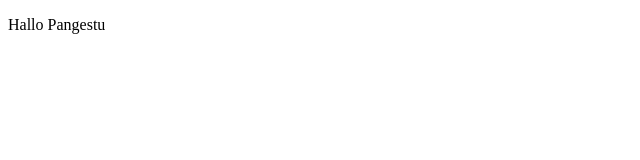
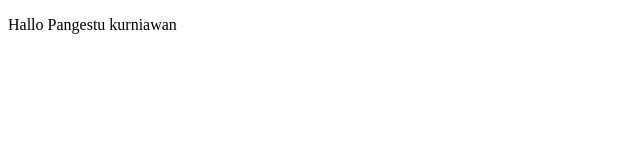
Before and after one commit to pangestuicube/TrainingGit, a plain HTML site: page index.html in a window 1280 px wide. Shown: the full height of the page, 0-640 px from the left. Drawn offline with Linux system fonts and the light colour scheme.

Commit message:
menambahkan file baru

```diff
--- a/index.html
+++ b/index.html
@@ -7,6 +7,6 @@
     <title>Tutorial Git</title>
 </head>
 <body>
-    <p>Hallo Pangestu</p>
+    <p>Hallo Pangestu kurniawan</p>
 </body>
 </html>
```
